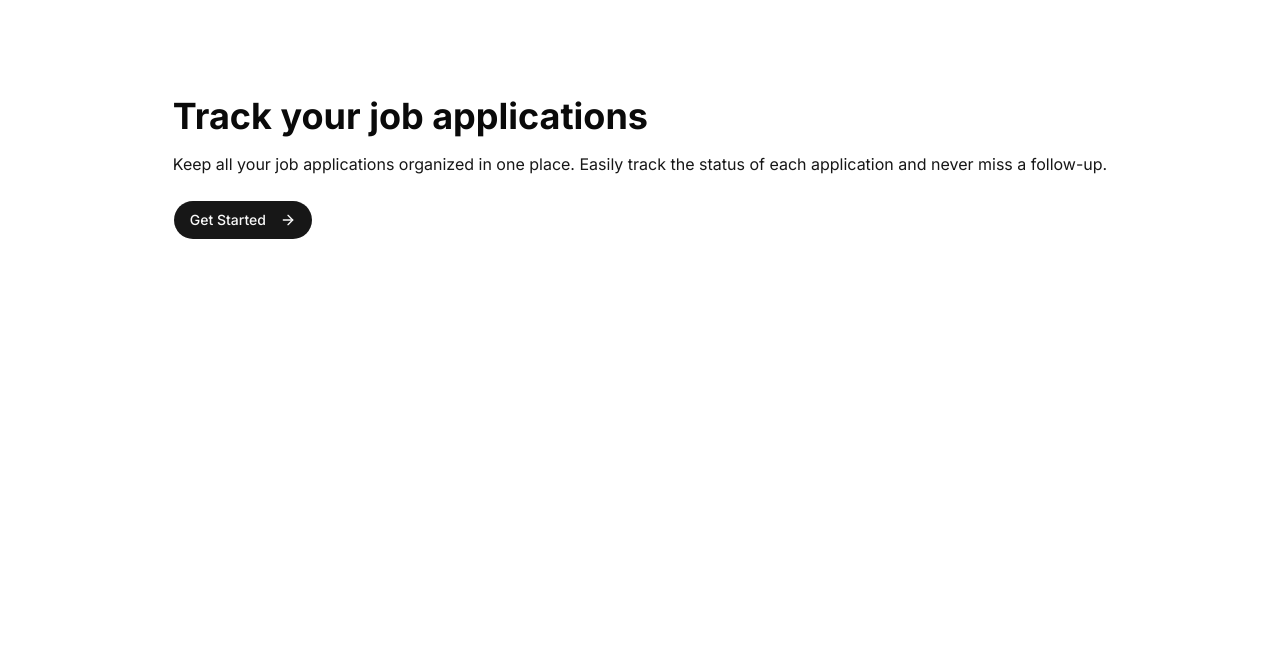
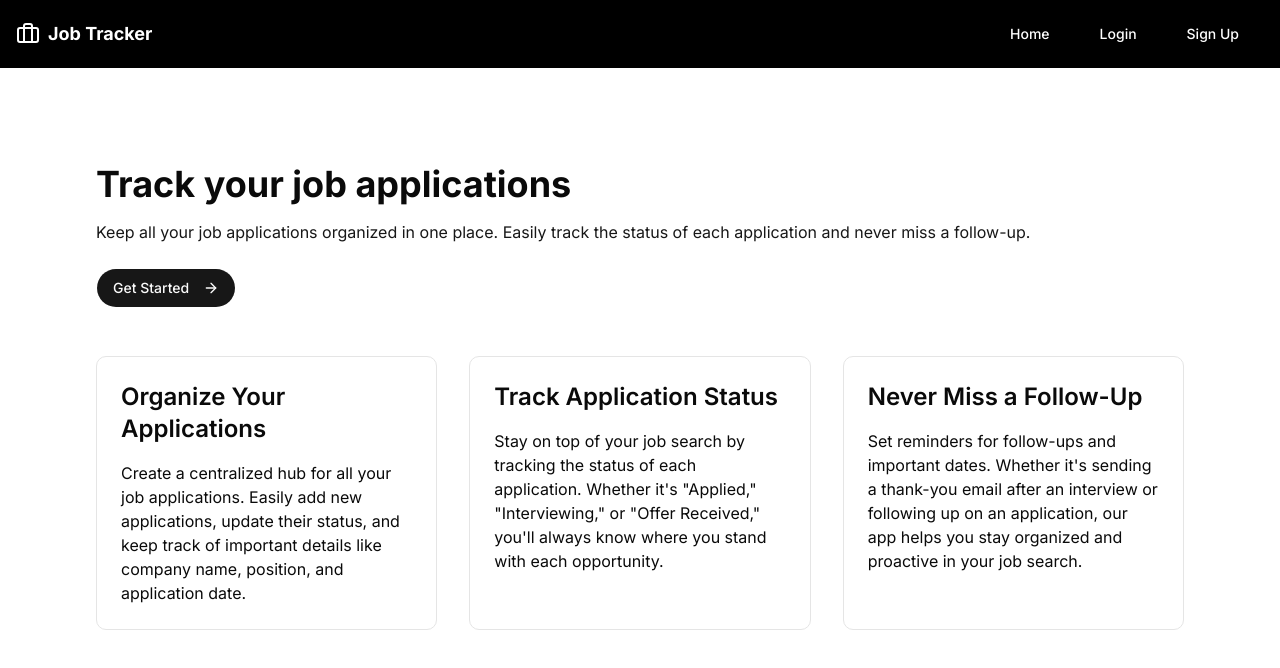
Before and after one commit to makiweeb13/job-tracking-app, a Next.js app: page / in a window 1280 px wide. Shown: the top 668 px of the page. Built offline with nearby package versions, Linux system fonts and the light colour scheme.

Commit message:
Refactor code structure for improved readability and maintainability

```diff
--- /dev/null
+++ b/app/(auth)/sign-up/page.tsx
@@ -0,0 +1,16 @@
+export default function SignUpPage() {
+  return (
+    <div className="flex min-h-screen flex-col items-center justify-between p-24">
+        <main className="flex-1">
+            <section className="container mx-auto">
+                <div>
+                    <h1 className="text-4xl font-bold">Sign Up</h1>
+                    <p className="mt-4 text-accent-foreground">
+                        Create an account to start tracking your job applications and stay organized throughout your job search.
+                    </p>
+                </div>
+            </section>
+        </main>
+    </div>
+  );
+}
--- a/app/layout.tsx
+++ b/app/layout.tsx
@@ -2,6 +2,7 @@ import type { Metadata } from "next";
 import { Geist, Geist_Mono, Inter } from "next/font/google";
 import "./globals.css";
 import { cn } from "@/lib/utils";
+import Navbar from "@/components/common/navbar";
 
 const inter = Inter({subsets:['latin'],variable:'--font-sans'});
 
@@ -16,7 +17,7 @@ const geistMono = Geist_Mono({
 });
 
 export const metadata: Metadata = {
-  title: "Create Next App",
+  title: "Job Tracker App",
   description: "Generated by create next app",
 };
 
@@ -30,7 +31,10 @@ export default function RootLayout({
       lang="en"
       className={cn("h-full", "antialiased", geistSans.variable, geistMono.variable, "font-sans", inter.variable)}
     >
-      <body className="min-h-full flex flex-col">{children}</body>
+      <body className="min-h-full flex flex-col">
+        <Navbar />
+        {children}
+      </body>
     </html>
   );
 }
--- a/app/page.tsx
+++ b/app/page.tsx
@@ -1,5 +1,6 @@
 import { Button } from "@/components/ui/button";
 import { ArrowRight } from "lucide-react";
+import Link from "next/link";
 
 export default function Home() {
   return (
@@ -13,9 +14,33 @@ export default function Home() {
               the status of each application and never miss a follow-up.
             </p>
             <div className="mt-6">
-              <Button size="lg">
-                Get Started <ArrowRight className="ml-2" />
-              </Button>
+              <Link href="/sign-up">
+                 <Button size="lg">
+                  Get Started <ArrowRight className="ml-2" />
+                </Button>
+              </Link>
+            </div>
+          </div>
+        </section>
+        <section className="container mx-auto mt-12">
+          <div className="grid grid-cols-1 md:grid-cols-3 gap-8">
+            <div className="p-6 border rounded-lg">
+              <h2 className="text-2xl font-semibold mb-4">Organize Your Applications</h2>
+              <p>
+                Create a centralized hub for all your job applications. Easily add new applications, update their status, and keep track of important details like company name, position, and application date.
+              </p>
+            </div>
+            <div className="p-6 border rounded-lg">
+              <h2 className="text-2xl font-semibold mb-4">Track Application Status</h2>
+              <p>
+                Stay on top of your job search by tracking the status of each application. Whether it's "Applied," "Interviewing," or "Offer Received," you'll always know where you stand with each opportunity.
+              </p>
+            </div>
+            <div className="p-6 border rounded-lg">
+              <h2 className="text-2xl font-semibold mb-4">Never Miss a Follow-Up</h2>
+              <p>
+                Set reminders for follow-ups and important dates. Whether it's sending a thank-you email after an interview or following up on an application, our app helps you stay organized and proactive in your job search.
+              </p>
             </div>
           </div>
         </section>
--- /dev/null
+++ b/components/common/navbar.tsx
@@ -0,0 +1,27 @@
+import Link from "next/link";
+import { Briefcase } from "lucide-react";
+import { Button } from "@/components/ui/button";
+
+export default function Navbar() {
+  return (
+    <nav className="bg-black text-white p-4">
+        <div className="container mx-auto flex items-center justify-between">
+            <div className="flex items-center">
+                <Briefcase className="mr-2" />
+                <div className="text-lg font-bold">Job Tracker</div>
+            </div>
+            <div>
+                <Link href="/" className="px-3 py-2 rounded-md text-sm font-medium">
+                    <Button variant="ghost">Home</Button>
+                </Link>
+                <Link href="/login" className="px-3 py-2 rounded-md text-sm font-medium">
+                    <Button variant="ghost">Login</Button>
+                </Link>
+                <Link href="/sign-up" className="px-3 py-2 rounded-md text-sm font-medium">
+                    <Button variant="ghost">Sign Up</Button>
+                </Link>
+            </div>
+        </div>
+    </nav>
+  );
+}
--- /dev/null
+++ b/lib/db.ts
@@ -0,0 +1,37 @@
+import mongoose from "mongoose";
+
+const MONGODB_URI = process.env.MONGODB_URI;
+
+interface MongooseCache {
+  conn: typeof mongoose | null;
+  promise: Promise<typeof mongoose> | null;
+}
+
+declare global {
+  var mongooseCache: MongooseCache | undefined;
+}
+
+let mongooseCache: MongooseCache = global.mongooseCache || {
+  conn: null,
+  promise: null,
+};
+
+if (!global.mongooseCache) {
+  global.mongooseCache = mongooseCache;
+}
+
+export async function connectToDatabase() {
+    if (!MONGODB_URI) {
+        throw new Error("Please define the MONGODB_URI environment variable");
+    }
+    if (mongooseCache.conn) {
+        return mongooseCache.conn;
+    }
+    if (!mongooseCache.promise) {
+        mongooseCache.promise = mongoose.connect(MONGODB_URI).then((mongoose) => {
+        mongooseCache.conn = mongoose;
+        return mongoose;
+        });
+    }
+    return mongooseCache.promise;
+}
--- a/package.json
+++ b/package.json
@@ -9,9 +9,12 @@
     "lint": "eslint"
   },
   "dependencies": {
+    "better-auth": "^1.6.11",
     "class-variance-authority": "^0.7.1",
     "clsx": "^2.1.1",
     "lucide-react": "^1.16.0",
+    "mongodb": "^7.2.0",
+    "mongoose": "^9.6.2",
     "next": "16.2.6",
     "radix-ui": "^1.4.3",
     "react": "19.2.4",
```
Also changed, not shown: app/(auth)/login/page.tsx (added), 1 other file (tests, documents, lock files or other folders).
